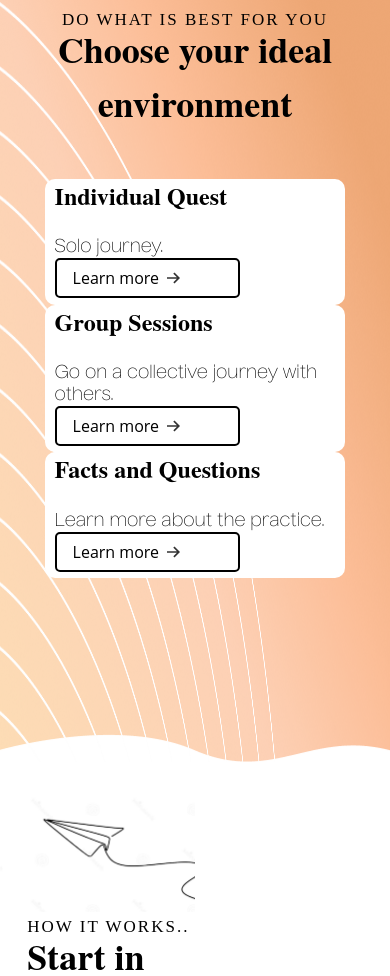
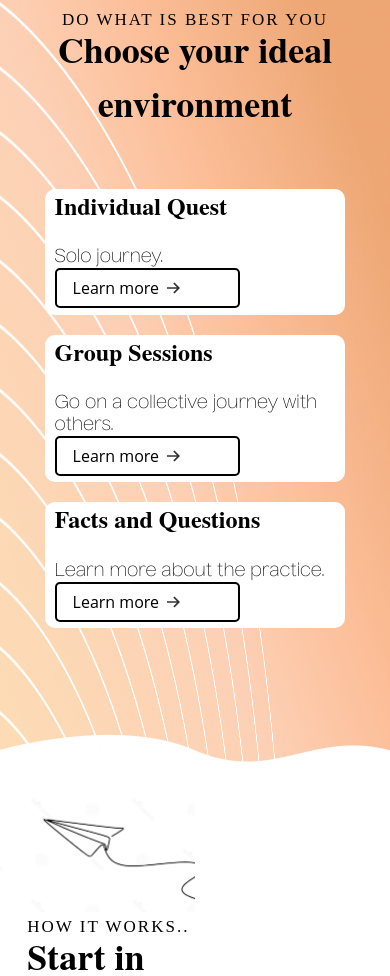
Before and after one commit to Adam-Thometz/Cosmic-Healing, a React (Create React App) app: page / in a window 390 px wide. Shown: the part 3495-4471 px from the top of the page. Built offline with nearby package versions, Linux system fonts and the light colour scheme; a web font is replaced by a local one.

Commit message:
fixed margin

```diff
--- a/src/landing-page/services-info/service-card/ServiceCard.css
+++ b/src/landing-page/services-info/service-card/ServiceCard.css
@@ -5,7 +5,7 @@
   padding: 2% 3%;
   height: 100%;
   width: 20%;
-  margin: 0 auto;
+  margin: 10px auto;
   font-size: 18px;
   font-family: Nuckle;
   display: flex;
@@ -22,6 +22,5 @@
     flex-direction: column;
     height: 40%;
     width: 90%;
-    margin: 0 auto;
   }
 }
```
